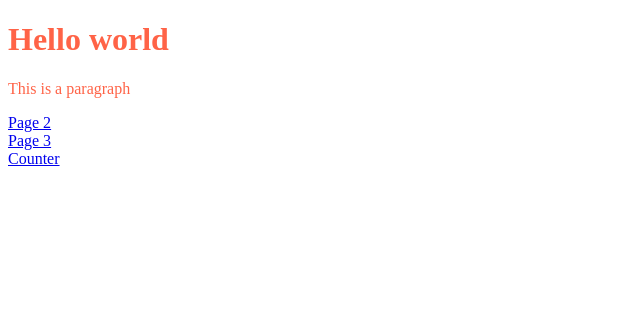
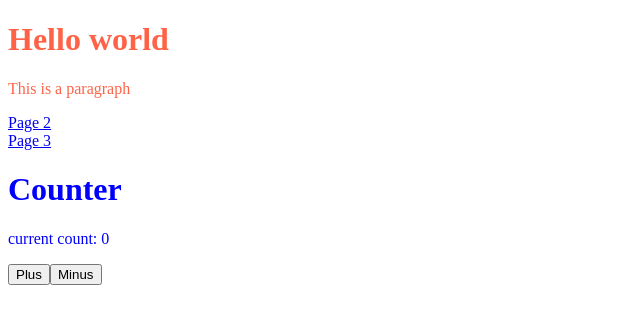
Before and after one commit to JasonNelemans/gatsby-hello-world, a Gatsby site: page / in a window 1280 px wide. Shown: the whole page, without its empty margins (0-640 px from the left). Built offline with nearby package versions, Linux system fonts and the light colour scheme; Gatsby itself is replaced by a stand-in of ours.

Commit message:
fun with props

```diff
--- a/src/pages/Counter.js
+++ b/src/pages/Counter.js
@@ -8,7 +8,7 @@ export default class Counter extends Component {
 
   render() {
     return (
-      <div>
+      <div style={{ color: this.props.color }}>
         <h1>Counter</h1>
         <p>current count: {this.state.count}</p>
         <button onClick={() => {
--- a/src/pages/index.js
+++ b/src/pages/index.js
@@ -1,5 +1,6 @@
 import React from "react";
 import Link from "gatsby-link";
+import Counter from "./Counter";
 
 export default function Home() {
   return <div style={{color: 'tomato'}}>
@@ -9,6 +10,6 @@ export default function Home() {
     <br />
     <Link to='/dir1/page-3/'>Page 3</Link>
     <br />
-    <Link to='/Counter/'>Counter</Link>
+    <Counter color="blue"/>
   </div>
 }
```
